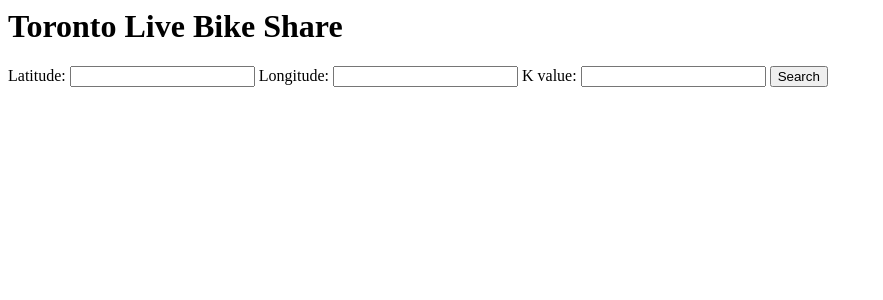
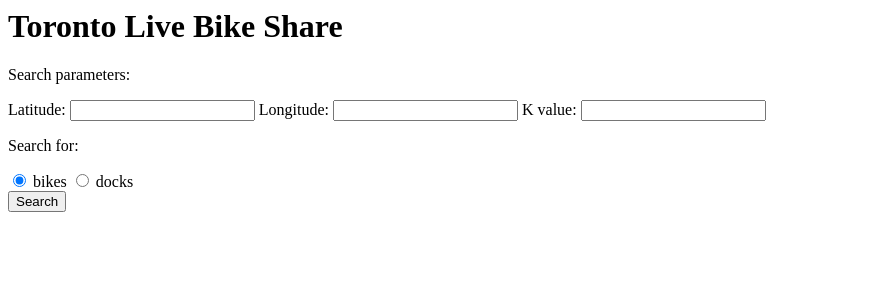
Before and after one commit to KrzysztofNazar01/Toronto-Live-Bikes-Share, a Flask app: template flask_app/templates/map_view.html in a window 1280 px wide. Shown: the top 300 px of the page, without its empty margins (0-883 px from the left). Run offline with Flask 3, Linux system fonts and the light colour scheme; the template is opened without the code that fills it, so the values that code supplies are empty.

Commit message:
added searching options - bikes and docks

```diff
--- a/flask_app/app.py
+++ b/flask_app/app.py
@@ -10,7 +10,7 @@ app.config['SQLALCHEMY_DATABASE_URI'] = 'sqlite:///test.db'  # 3 slashes --> rel
 db = SQLAlchemy(app)
 
 
-@app.route('/', methods=['POST', 'GET'])
+@app.route('/search_available', methods=['POST', 'GET'])
 def index():
 
     # generate new map
@@ -19,17 +19,18 @@ def index():
         target_latitude = float(request.form['lat'])
         target_longitude = float(request.form['lon'])
         k_value = int(request.form['k_value'])  # Number of nearest neighbors to find
+        search_for_type = request.form['search_for']
 
         # get the data from JSON
         df_stations = get_data()
 
         # get the K nearest neighbours from the target location
-        nearest_neighbors = find_nearest_neighbors(target_latitude, target_longitude, df_stations, k_value)
+        nearest_neighbors = find_nearest_neighbors(target_latitude, target_longitude, df_stations, k_value, search_for_type)
 
         # create and save the map
         create_map_with_stations(df_stations, nearest_neighbors, target_latitude, target_longitude)
 
-        return redirect('/')
+        return redirect('/search_available')
 
     # use the already generated map
     else:
--- a/flask_app/directions_handler.py
+++ b/flask_app/directions_handler.py
@@ -1,6 +1,7 @@
 import openrouteservice
 import folium
 from openrouteservice_api_key import api_key
+
 
 def calculate_color_based_on_distance(iteration, max_iterations):
     factor = float((iteration + 1) / max_iterations)
@@ -26,7 +27,7 @@ def calculate_weight_based_on_distance(iteration, max_iterations):
 
     """
     factor = float((iteration + 1) / max_iterations)
-    return num_to_range(factor, 1, float(1 / max_iterations), 2, 7)    # weight = 2/factor
+    return num_to_range(factor, 1, float(1 / max_iterations), 2, 7)  # weight = 2/factor
 
 
 def calculate_opacity_based_on_distance(iteration, max_iterations):
@@ -40,8 +41,7 @@ def calculate_opacity_based_on_distance(iteration, max_iterations):
 
     """
     factor = float((iteration + 1) / max_iterations)
-    return num_to_range(factor, 1, float(1 / max_iterations), 0.2, 1)    # weight = 2/factor
-
+    return num_to_range(factor, 1, float(1 / max_iterations), 0.2, 1)  # weight = 2/factor
 
 
 def add_paths_to_station(target_latitude, target_longitude, station, iteration, max_iterations):
--- a/flask_app/get_data.py
+++ b/flask_app/get_data.py
@@ -33,12 +33,13 @@ def format_data(df):
     """
     # drop rows with stations out of service
     df.drop(df[df.status == 'END_OF_LIFE'].index, inplace=True)
+    df.drop(df[df.is_installed == 0].index, inplace=True)  # drop if station is not installed
 
     # drop unneeded columns
     columns_to_drop = ['altitude', 'rental_methods', 'obcn', 'is_valet_station', 'cross_street',
                        '_ride_code_support',
                        'physical_configuration', 'groups', 'post_code', 'name',
-                       'is_renting', 'is_returning', 'last_reported', 'last_reported',
+                       'last_reported', 'last_reported',
                        'traffic', 'is_installed', 'status']
     df.drop(columns_to_drop, axis=1, inplace=True)
 
--- a/flask_app/templates/map_view.html
+++ b/flask_app/templates/map_view.html
@@ -4,7 +4,8 @@
 {% endblock %}
 
 {% block content %}
-    <form action="/" onsubmit="return validateForm()" method="POST">
+    <form action="/search_available" onsubmit="return validateForm()" method="POST">
+        <p>Search parameters:</p>
         <label for="lat">Latitude:</label>
         <input type="number" step="0.000001" name="lat" id="lat">
 
@@ -13,6 +14,11 @@
 
         <label for="k_value">K value:</label>
         <input type="number" name="k_value" id="k_value">
+        <p>Search for:</p>
+        <input type="radio" id="bikes" name="search_for" value="bikes" checked>
+        <label for="bikes">bikes</label>
+        <input type="radio" id="docks" name="search_for" value="docks">
+        <label for="docks">docks</label><br>
 
         <input type="submit" value="Search">
     </form>
```
Also changed, not shown: flask_app/distance_calculator.py (+17 -2 lines), 1 other file.
